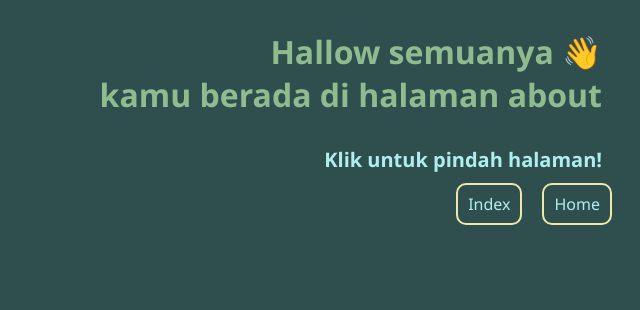
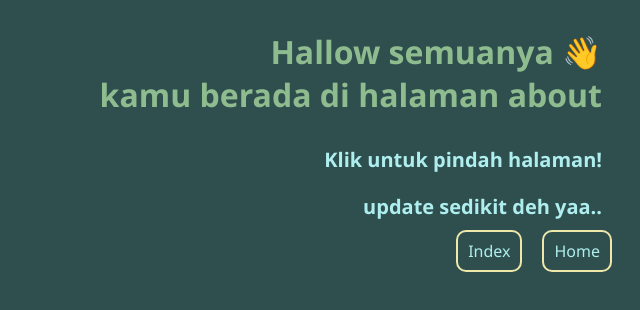
Before and after one commit to indialifah/dibimbing-css1, a plain HTML site: page html/about.html in a window 1280 px wide. Shown: the whole page, without its empty margins (640-1280 px from the left). Drawn offline with Linux system fonts and the light colour scheme.

Commit message:
update new feature on home & about page

```diff
--- a/html/about.html
+++ b/html/about.html
@@ -14,6 +14,7 @@
     </h1>
 
     <p>Klik untuk pindah halaman!</p>
+    <p>update sedikit deh yaa..</p>
     <ul>
         <li><a href="../index.html">Index</a></li>
         <li><a href="home.html">Home</a></li>
```
Also changed, not shown: html/home.html (+1 -0 lines).
